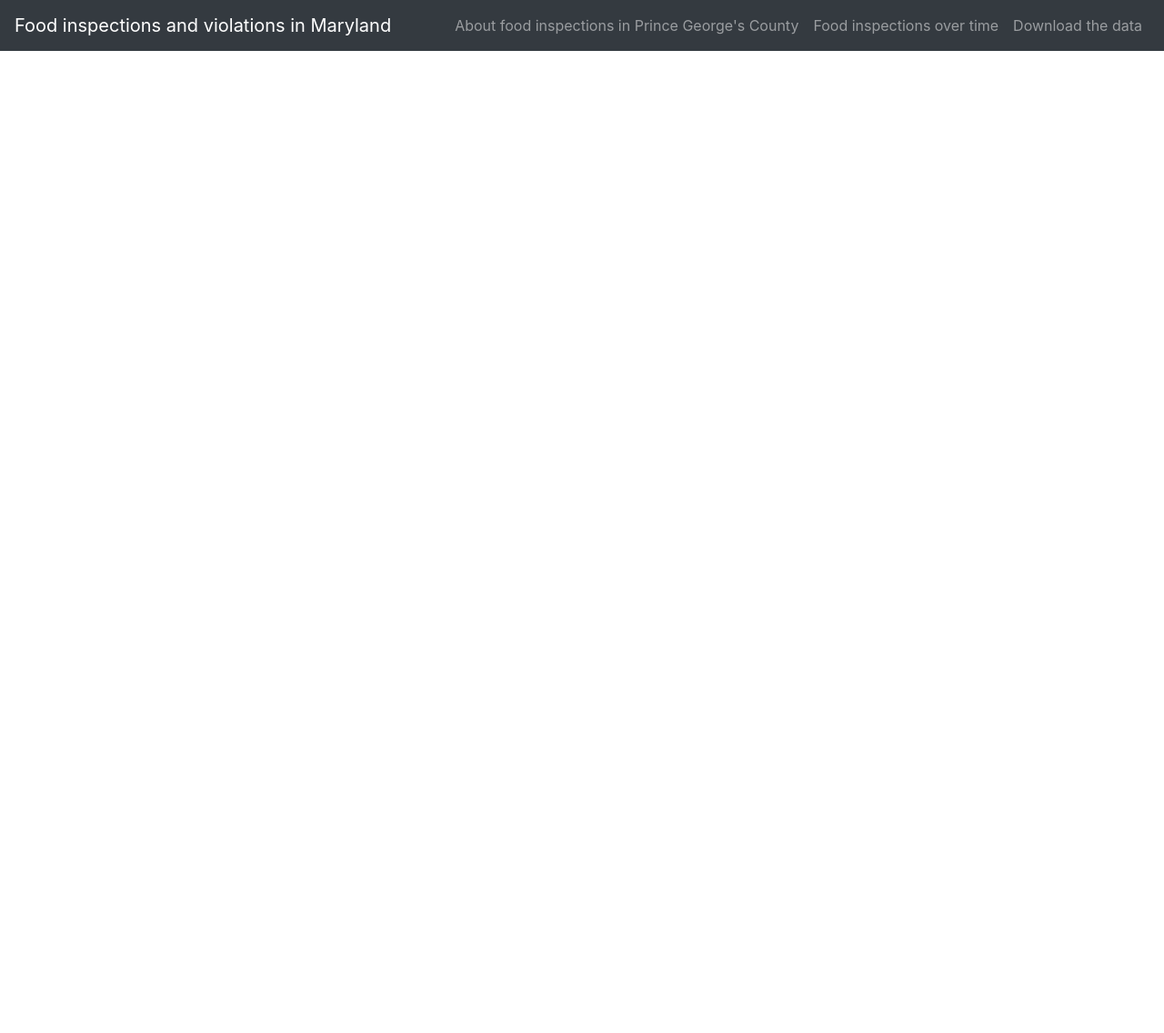
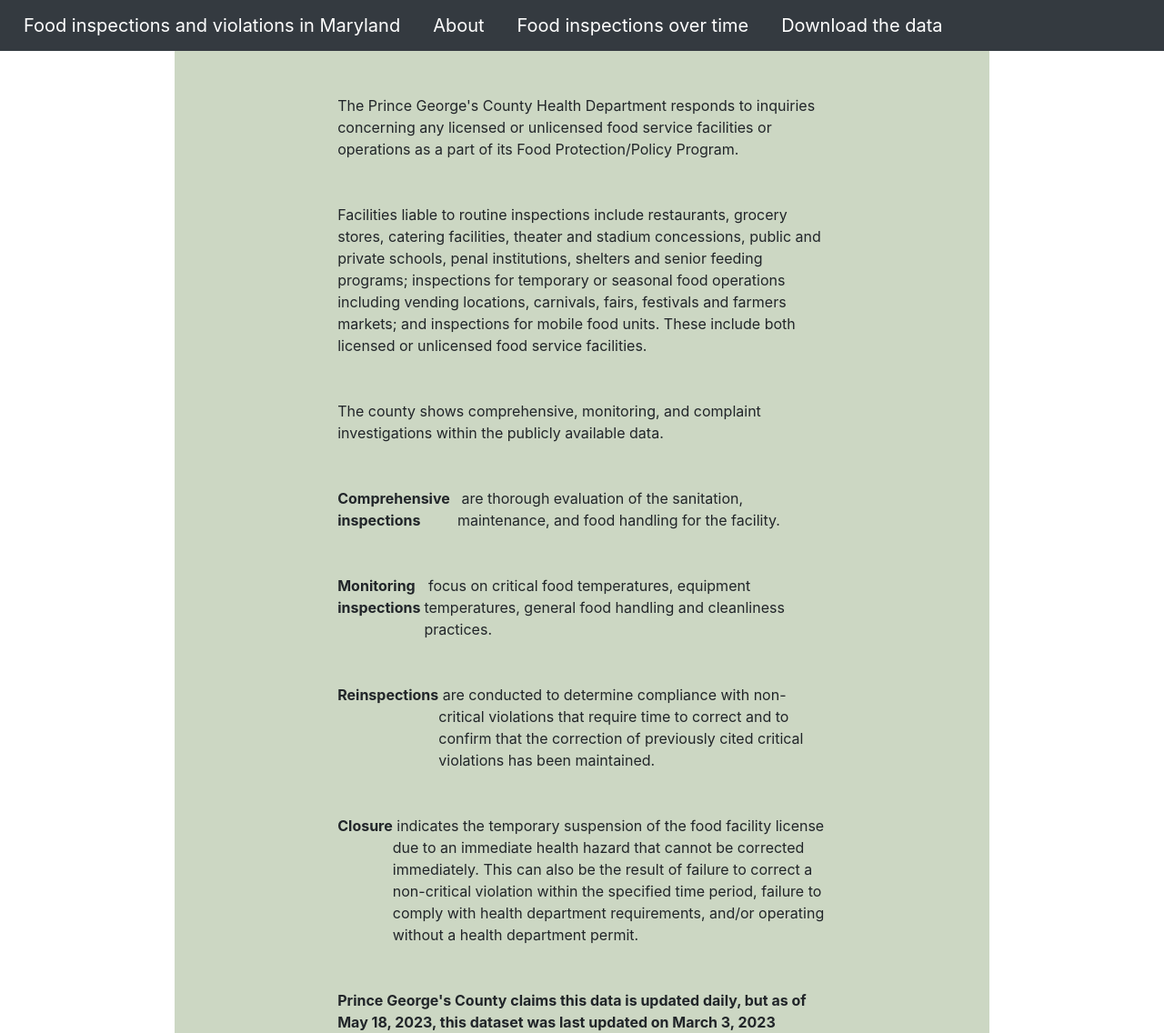
Before and after one commit to Vstavish/final-project-Vstavish, a Flask app: template templates/about.html in a window 1280 px wide. Shown: the whole page at 91% size. Before the commit the page ends 56 px from the top, so only its background shows below. Run offline with Flask 3, Linux system fonts and the light colour scheme; the template is opened without the code that fills it, so the values that code supplies are empty; some libraries are stand-ins or nearby versions.

Commit message:
about page

```diff
--- a/app.py
+++ b/app.py
@@ -48,11 +48,11 @@ def index():
     else:
         # Show the default index page
         conn = sqlite3.connect('inspections.db')
-        # Calculate the date 365 days ago from today
-        past_date = datetime.now() - timedelta(days=365)
+        # Calculate the date 60 days ago from today
+        past_date = datetime.now() - timedelta(days=60)
         past_date_str = past_date.strftime('%Y-%m-%d')
 
-        # Retrieve the top 10 restaurants with the most critical violations in the past 365 days
+        # Retrieve the top 10 restaurants with the most critical violations in the past 60 days
         top_restaurants_query = """
         SELECT establishment_id, name, COUNT(*) AS count, zip, owner
         FROM inspections
@@ -78,7 +78,7 @@ def index():
 
         conn.close()
 
-        return render_template('index.html', rows=top_restaurants, num_restaurants=len(top_restaurants), num_establishments=len(establishment_ids), establishment_ids=establishment_ids, time_frame=past_date_str)
+        return render_template('index.html', rows=top_restaurants, num_restaurants=len(top_restaurants), num_establishments=len(establishment_ids), time_frame=past_date_str)
 
 
 @app.route("/establishment/<establishment_id>")
@@ -109,5 +109,41 @@ def establishment(establishment_id):
         null_results = sum('----' in r[3].lower() for r in rows)
         return render_template('establishment.html', establishment_id=establishment_id, name=name, category=category, rows=rows, zip_code=zip_code, address=address, owner=owner, num_inspections=num_inspections, num_critical_violations=num_critical_violations, num_compliant=num_compliant, num_non_compliant=num_non_compliant, null_results=null_results)
 
+@app.route("/violations")
+def violations():
+    conn = sqlite3.connect('inspections.db')
+    # Retrieve all restaurants with 1 or more critical violations in the past 60 days
+    query = """
+    SELECT establishment_id, name, COUNT(*) AS count, zip, owner
+    FROM inspections
+    WHERE inspection_results LIKE '%critical violations observed%'
+    AND inspection_date >= ?
+    GROUP BY establishment_id
+    HAVING COUNT(*) >= 1
+    ORDER BY establishment_id;
+    """
+    past_date = datetime.now() - timedelta(days=60)
+    past_date_str = past_date.strftime('%Y-%m-%d')
+    cursor = conn.execute(query, (past_date_str,))
+    rows = cursor.fetchall()
+    conn.close()
+    return render_template('violations.html', rows=rows)
+
+@app.route("/about")
+def about():
+    conn = sqlite3.connect('inspections.db')
+    return render_template('about.html')
+
+@app.route("/timeline")
+def timeline():
+    conn = sqlite3.connect('inspections.db')
+    return render_template('timeline.html')
+
+@app.route("/download")
+def download():
+    conn = sqlite3.connect('inspections.db')
+    return render_template('download.html')
+
+
 if __name__ == "__main__":
     app.run(debug=True, port=8000)
--- a/templates/about.html
+++ b/templates/about.html
@@ -1,29 +1,101 @@
+<!-- about.html -->
 <!doctype html>
 <html lang="en">
-    <head>
-        <link rel="stylesheet" href="https://stackpath.bootstrapcdn.com/bootstrap/4.3.1/css/bootstrap.min.css" crossorigin="anonymous">
+<head>
+    <meta charset="UTF-8">
+    <meta name="viewport" content="width=device-width, initial-scale=1.0">
+    <title>About</title>
+    <link rel="stylesheet" href="https://stackpath.bootstrapcdn.com/bootstrap/4.3.1/css/bootstrap.min.css" crossorigin="anonymous">
+    <style>
+
+    .navbar-divider {
+        border: none;
+        border-top: 1px solid rgba(255, 255, 255, 0.1);
+        margin: 0.5rem 0;
+    }
+
+    nav ul {
+    list-style-type: none;
+    margin: 0;
+    padding: 0;
+    display: flex;
+    justify-content: space-between;
+    }
+
+    nav ul li {
+    display: inline;
+    }
+
+    nav ul li a {
+    padding: 10px;
+    text-decoration: none;
+    color: #fff;
+    }
+
+    h2 {
+    text-align: center;
+    display: flex;
+    margin: 0 auto;
+    width: 80%;
+    }
+
+    p {
+    width: 60%;
+    display: flex;
+    margin: 0 auto;
+    }
+
+    .description-container {
+        background-color: #ccd7c3;
+        width: 70%;
+        margin: 0 auto;
+
+    }
+
+</style>
 </head>
 <body>
     <nav class="navbar navbar-expand-lg navbar-dark bg-dark">
-        <a class="navbar-brand" href="/">Food inspections and violations in Maryland</a>
+        <ul>
+            <li><a class="navbar-brand" href="/">Food inspections and violations in Maryland</a></li>
+            <li class="nav-item"><a class="navbar-brand" href="/about">About</a></li>
+            <li class="nav-item"><a class="navbar-brand" href="/timeline.html">Food inspections over time</a></li>
+            <li class="nav-item"><a class="navbar-brand" href="/download.html">Download the data</a></li>
+        </ul>
         <button class="navbar-toggler" type="button" data-toggle="collapse" data-target="#navbarNav" aria-controls="navbarNav" aria-expanded="false" aria-label="Toggle navigation">
             <span class="navbar-toggler-icon"></span>
         </button>
-        <div class="collapse navbar-collapse" id="navbarNav">
-            <ul class="navbar-nav ml-auto">
-                <li class="nav-item">
-                    <a class="nav-link" href="/about.html">About food inspections in Prince George's County</a>
-                </li>
-                <hr class="navbar-divider">
-                <li class="nav-item">
-                    <a class="nav-link" href="/timeline.html">Food inspections over time</a>
-                </li>
-                <hr class="navbar-divider">
-                <li class="nav-item">
-                    <a class="nav-link" href="/download.html">Download the data</a>
-                </li>
-            </ul>
-        </div>
         </nav>
+
+    <div class="description-container">
+        <p>
+            <br>
+            <br>
+            The Prince George's County Health Department responds to inquiries concerning any licensed or unlicensed food service facilities or operations as a part of its Food Protection/Policy Program. </p>
+            <br>
+            <br>
+           <p> Facilities liable to routine inspections include restaurants, grocery stores, catering facilities, theater and stadium concessions, public and private schools, penal institutions, shelters and senior feeding programs; inspections for temporary or seasonal food operations including vending locations, carnivals, fairs, festivals and farmers markets; and inspections for mobile food units. These include both licensed or unlicensed food service facilities. </p>
+
+           <br>
+           <br>
+
+           <p> The county shows comprehensive, monitoring, and complaint investigations within the publicly available data. </p>
+           <br>
+           <br>
+           <p> <b>Comprehensive inspections </b>&nbsp;are thorough evaluation of the sanitation, maintenance, and food handling for the facility. </p>
+           <br>
+           <br>
+           <p> <b>Monitoring inspections </b>&nbsp;focus on critical food temperatures, equipment temperatures, general food handling and cleanliness practices. </p>
+           <br>
+           <br>
+           <p> <b> Reinspections </b>&nbsp;are conducted to determine compliance with non-critical violations that require time to correct and to confirm that the correction of previously cited critical violations has been maintained.</p>
+           <br>
+           <br>
+           <p> <b> Closure </b>&nbsp;indicates the temporary suspension of the food facility license due to an immediate health hazard that cannot be corrected immediately. This can also be the result of failure to correct a non-critical violation within the specified time period, failure to comply with health department requirements, and/or operating without a health department permit.</p>
+           <br>
+           <br>
+           <p> <b>Prince George's County claims this data is updated daily, but as of May 18, 2023, this dataset was last updated on March 3, 2023 </b> </p>
+
+    </div>
 </body>
 </html>
```
Also changed, not shown: templates/download.html (+50 -0 lines), templates/index.html (+29 -18 lines), templates/timeline.html (+50 -0 lines), templates/violations.html (added, +73 -0 lines).
